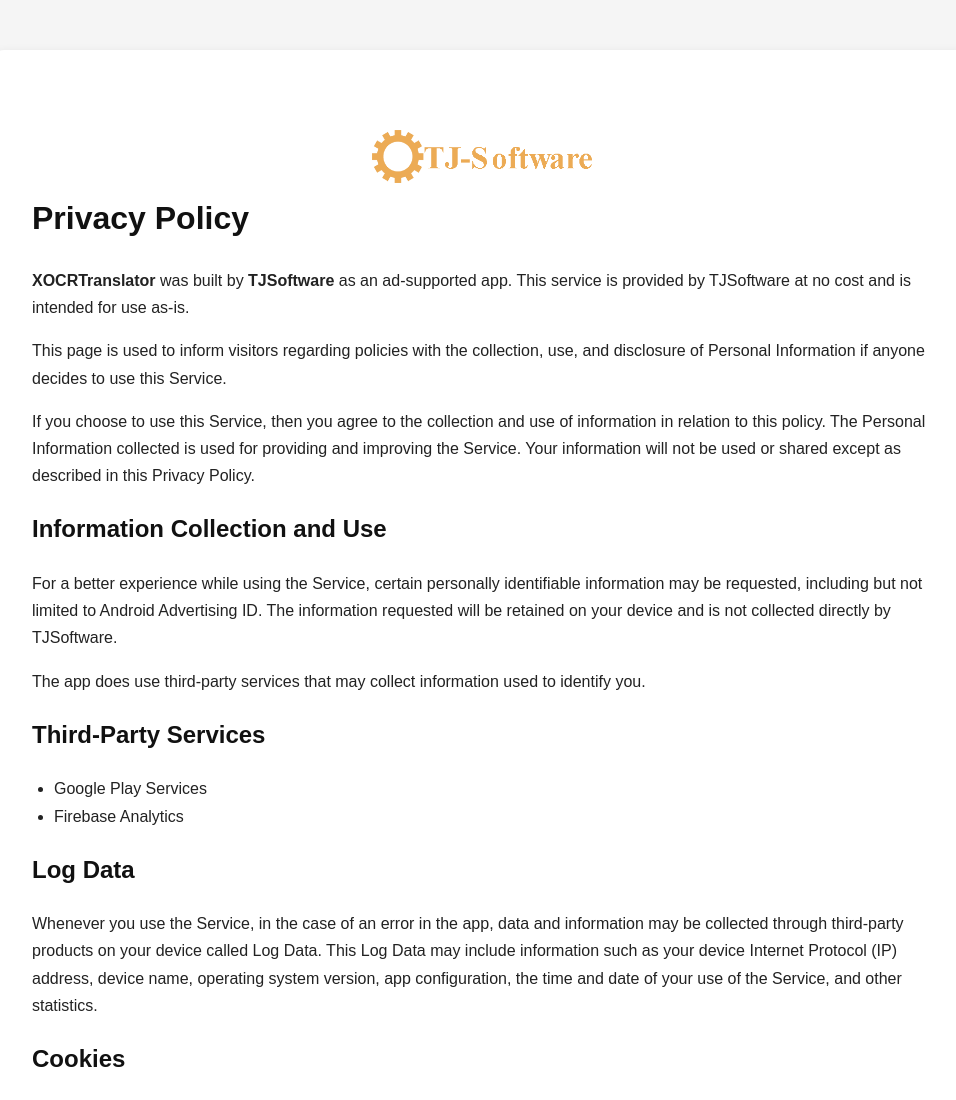
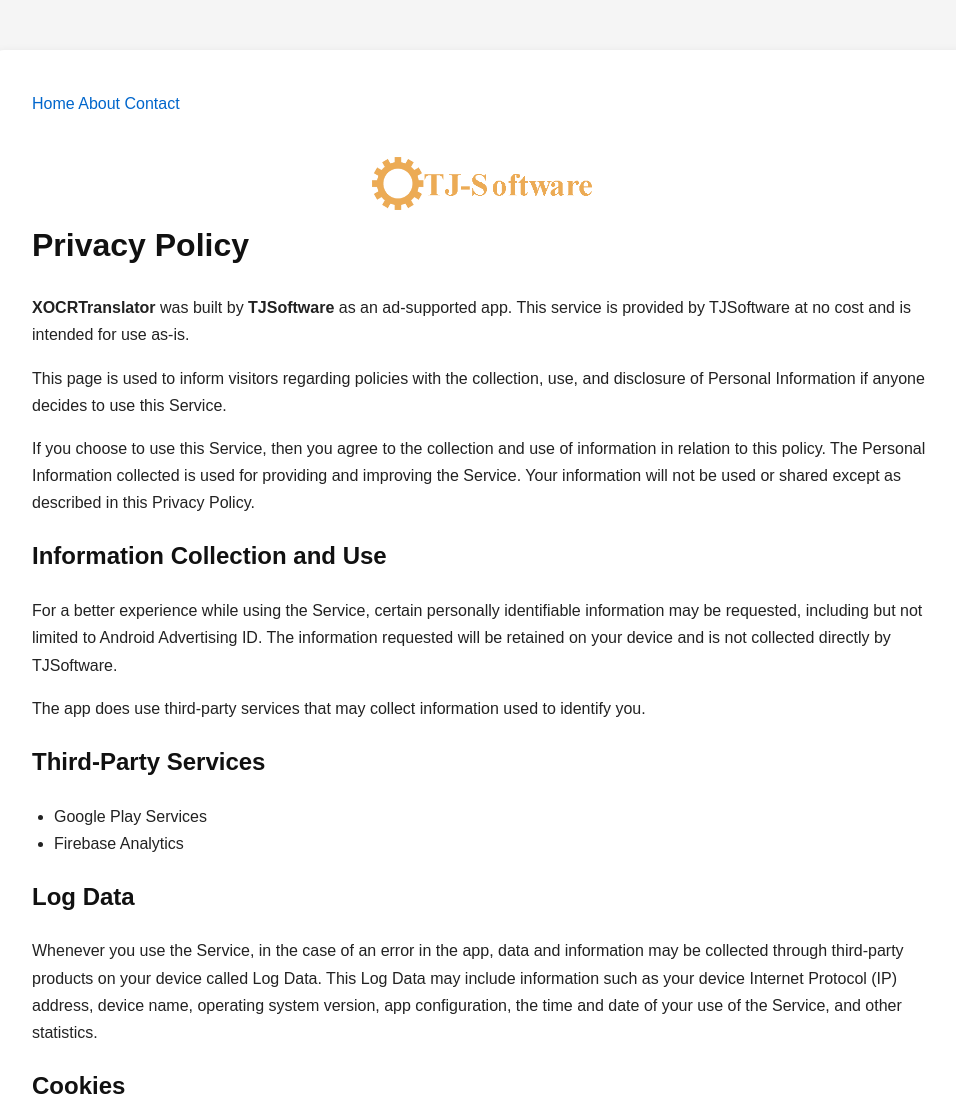
Before and after one commit to tjsoftware0-dot/tjsoftware0.github.io, a plain HTML site: page Xocrtranslator-privacy-policy.html in a window 1280 px wide. Shown: the top 1100 px of the page, without its empty margins (158-1114 px from the left). Drawn offline with Linux system fonts and the light colour scheme.

Commit message:
Update Xocrtranslator-privacy-policy.html

```diff
--- a/Xocrtranslator-privacy-policy.html
+++ b/Xocrtranslator-privacy-policy.html
@@ -65,9 +65,15 @@
 </head>
 <body>
   <main class="container">
+    <nav class="navbar">
+      <a href="index.html">Home</a>
+      <a href="about.html">About</a>
+      <a href="contact.html">Contact</a>
+    </nav>
   <div class="logo-container">
     <img src="Logo2.png" alt="TJSoftware Logo" width="220">
   </div>
+
     <h1>Privacy Policy</h1>
 
     <p>
```
